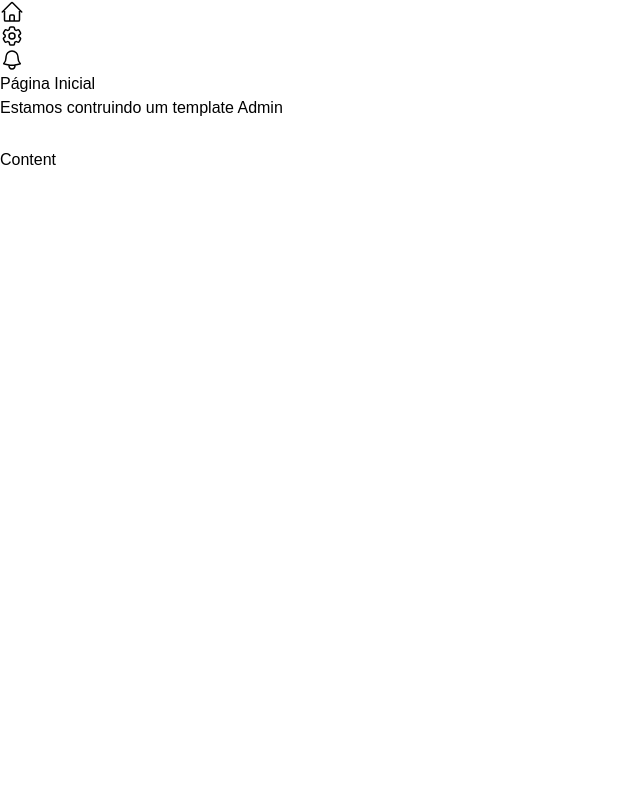
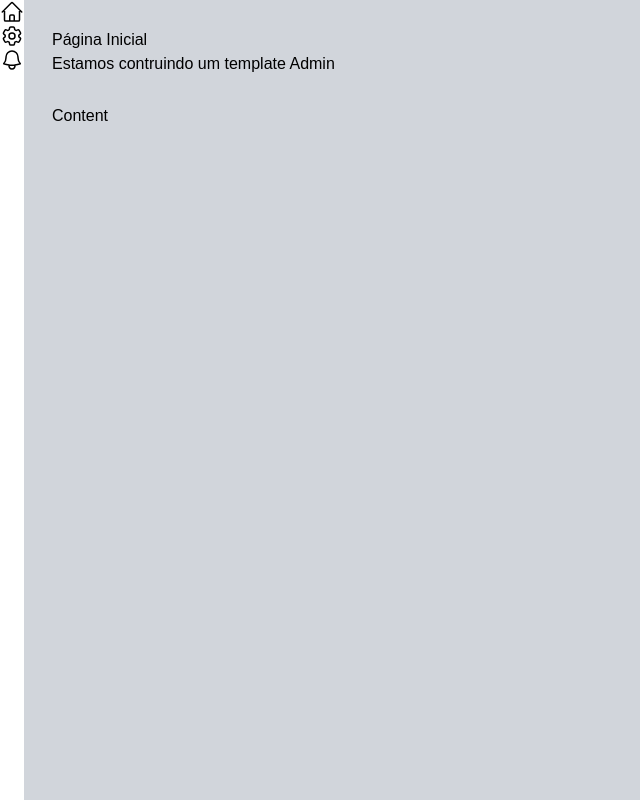
Before and after one commit to xmurilo/TemplateAdmin, a Next.js app: page / in a window 1280 px wide. Shown: the whole page, without its empty margins (0-640 px from the left). Built offline with nearby package versions, Linux system fonts and the light colour scheme.

Commit message:
feat: adding flex properties with tailwind

```diff
--- a/src/components/template/Layout.tsx
+++ b/src/components/template/Layout.tsx
@@ -10,10 +10,15 @@
 
 export default function Layout(props: LayoutProps) {
   return (
-    <div>
+    <div
+      className={`
+      flex h-screen w-screen`}
+    >
       <LateralMenu />
-      <Header title={props.title} subTitle={props.subTitle} />
-      <Content>{props.children}</Content>
+      <div className={`flex flex-col w-full p-7  bg-gray-300 dark:bg-gray-900  `}>
+        <Header title={props.title} subTitle={props.subTitle} />
+        <Content>{props.children}</Content>
+      </div>
     </div>
   );
 }
```
